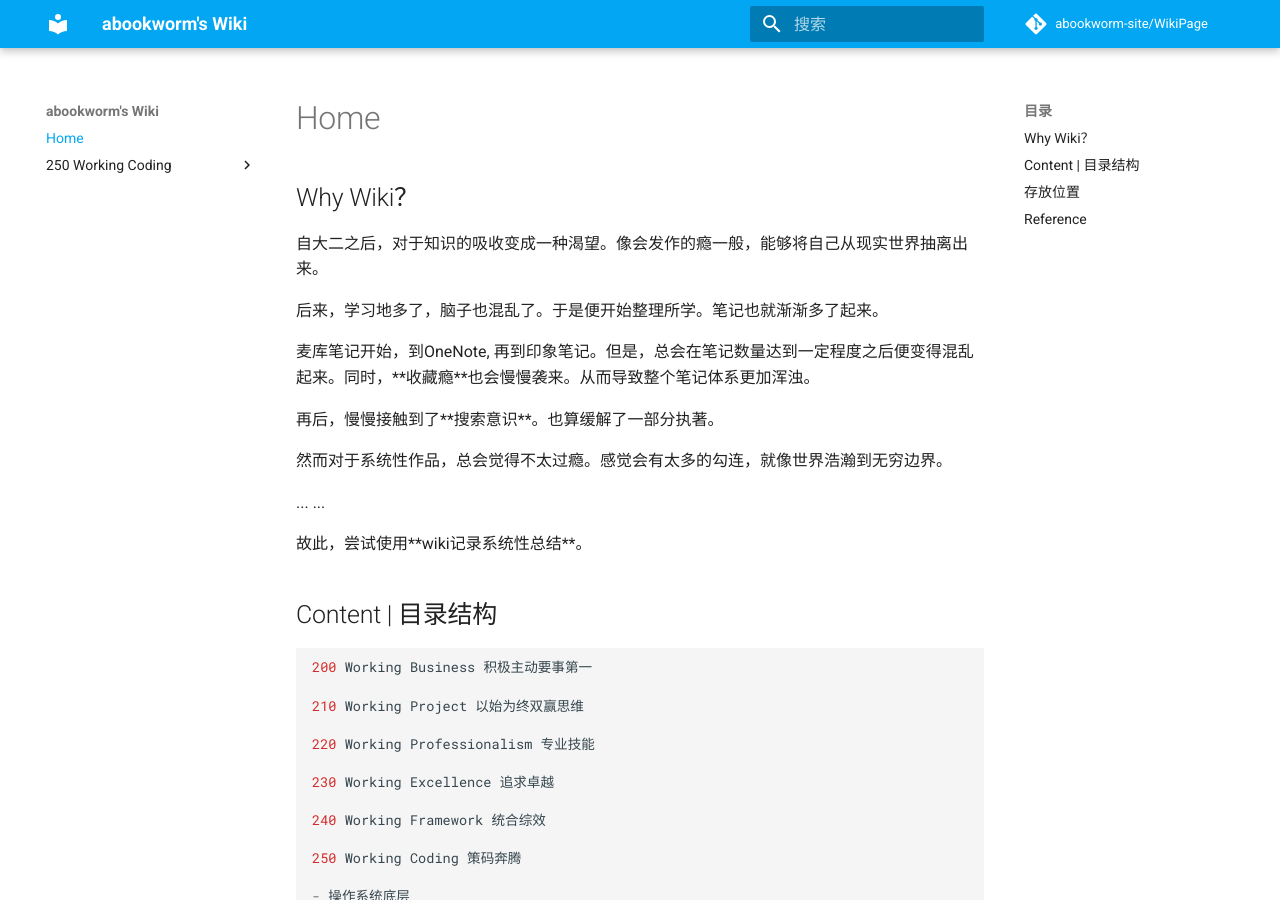
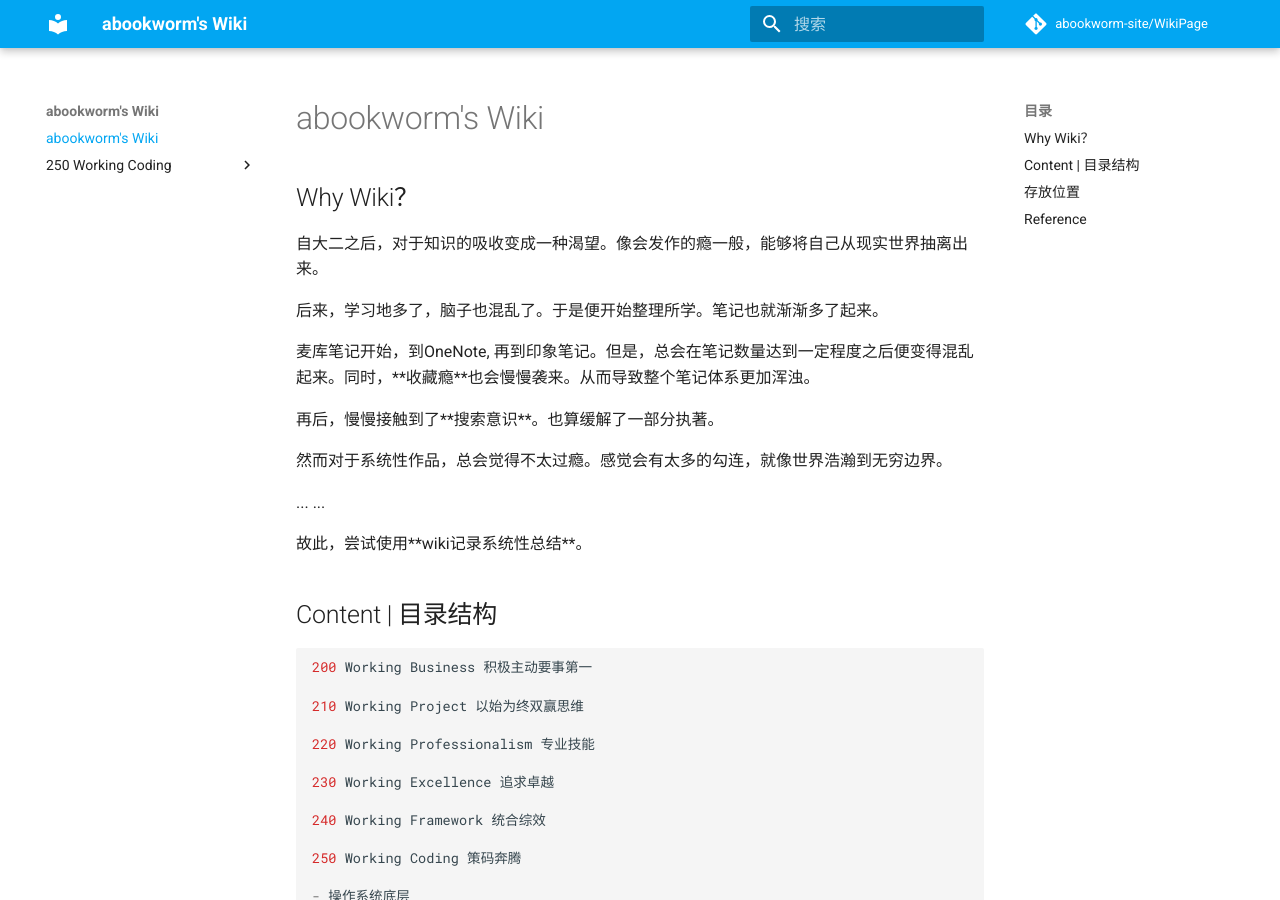
Before and after one commit to abookworm-site/AarWiki, an MkDocs documentation site: the page built from wiki/index.md, in a window 1280 px wide and 900 px high. Built offline with MkDocs 1.6.1 and Material for MkDocs 9.7.7, drawn with Linux system fonts in a browser that asks for light colours; comment, search, counter and statistics services are not loaded; old or Windows-style settings are respelled for this version of MkDocs.

Commit message:
update name of home to wiki

```diff
--- a/mkdocs.yml
+++ b/mkdocs.yml
@@ -72,7 +72,7 @@ markdown_extensions:
 
 # Site Nav
 nav:
-- Home: 'index.md'
+- abookworm's Wiki: 'index.md'
 
 #- 230 Working Excellence:
 #  - Content: '230 Working Excellence\index.md'
```
